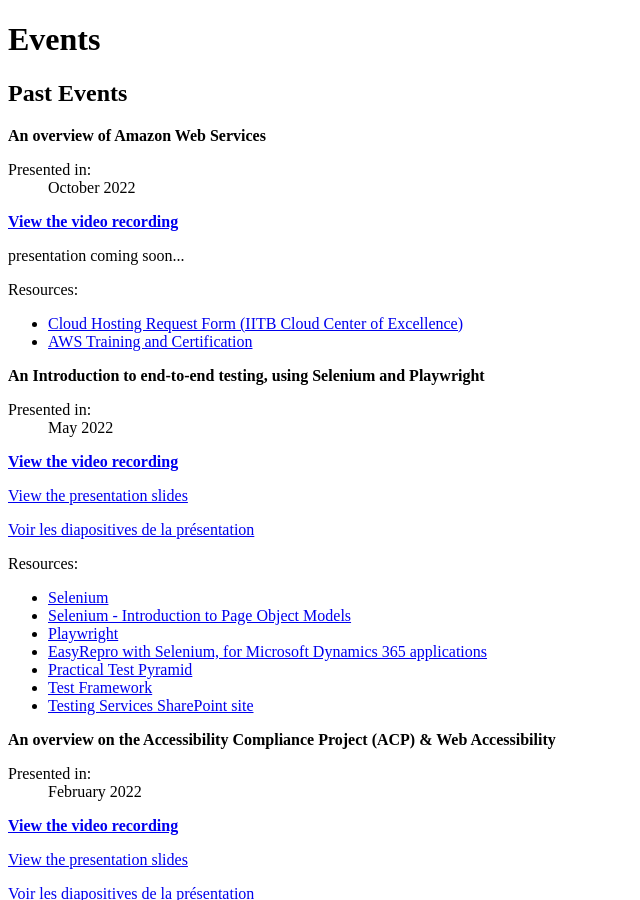
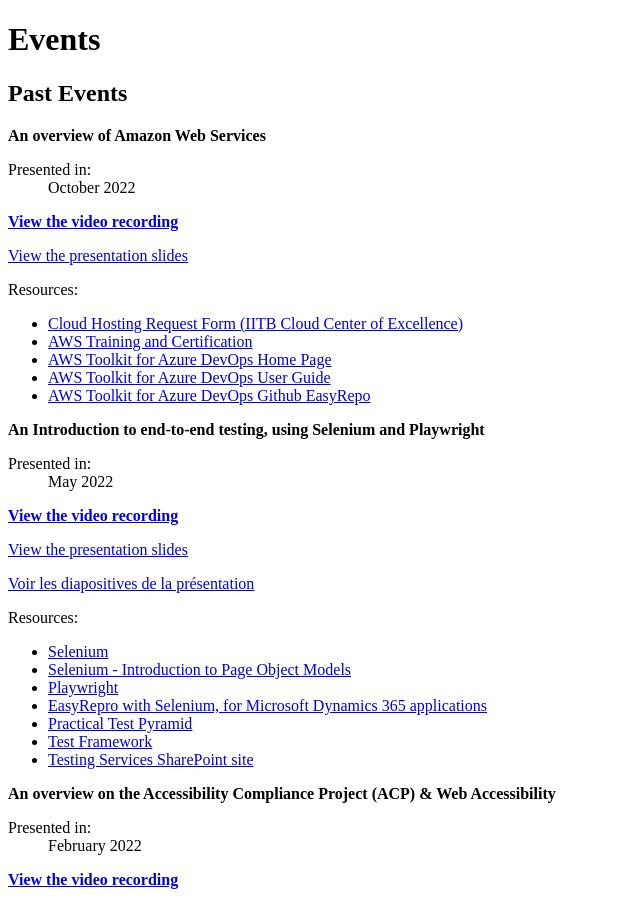
Before and after one commit to esdc-devcop/esdc-devcop.github.io, a Jekyll site: the page built from docs/_pages/events.md, in a window 1280 px wide and 900 px high. Shown: the whole window, without its empty margins (0-640 px from the left). Built offline with Jekyll 4.4.1, drawn with Linux system fonts in a browser that asks for light colours; comment, search, counter and statistics services are not loaded.

Commit message:
added october devcop slides and additional links (#351)
* added october devcop slides and additional links

* fixed Repo

```diff
--- a/docs/_data/events.yml
+++ b/docs/_data/events.yml
@@ -2,12 +2,18 @@
   - month: October 2022
     topic: An overview of Amazon Web Services
     recording: https://web.microsoftstream.com/video/51fc1ee5-4b08-489b-bbc6-4bee957f1e0c
-    nopresentation: presentation coming soon...
+    presentation: https://github.com/esdc-devcop/presentations/blob/master/2022oct03_AWS_Toolkit_for_Azure_DevOps.pdf
     resources:
       - title: Cloud Hosting Request Form (IITB Cloud Center of Excellence)
         link: https://forms.office.com/Pages/ResponsePage.aspx?id=RljVnoGKRkKs2LGgGr_A0Zo6by_KdyFEncAI0YlGBIJUNUtTN0lSTjQ2TU40OFpLOVFKTElXUkhSNSQlQCN0PWcu
       - title: AWS Training and Certification
         link: https://explore.skillbuilder.aws/learn
+      - title: AWS Toolkit for Azure DevOps Home Page
+        link: https://aws.amazon.com/vsts/
+      - title: AWS Toolkit for Azure DevOps User Guide
+        link: https://docs.aws.amazon.com/vsts/latest/userguide/welcome.html
+      - title: AWS Toolkit for Azure DevOps Github EasyRepo
+        link: https://github.com/aws/aws-toolkit-azure-devops
 
   - month: May 2022
     topic: An Introduction to end-to-end testing, using Selenium and Playwright
```
